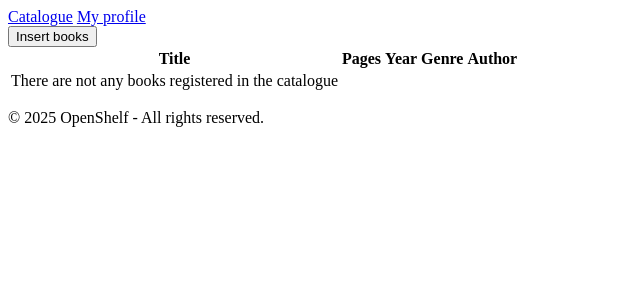
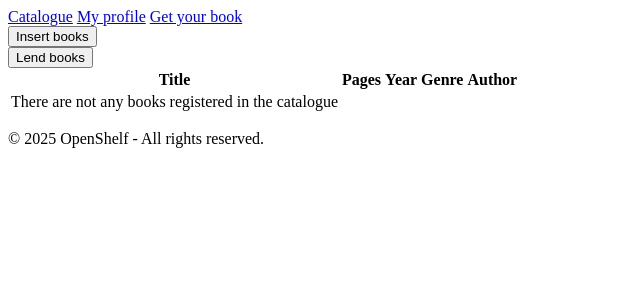
Before and after one commit to amand4morais/OpenShelf, a PHP site: page /catalogue in a window 1280 px wide. Shown: the top 300 px of the page, without its empty margins (0-640 px from the left). Run offline with PHP 8.4, Linux system fonts and the light colour scheme.

Commit message:
lending books feature added

```diff
--- a/controllers/catalogue.controller.php
+++ b/controllers/catalogue.controller.php
@@ -8,7 +8,34 @@
 
         $action = 'insert-book';
 
-    elseif($action == 'save') :
+    elseif($action == 'search-to-lend') :
+
+        $action = 'search-book-to-lend';
+
+    elseif($action == 'show-book-lend') :
+
+        $action = 'show-book';
+
+    elseif($action == 'save-lend') :
+
+        if($_SERVER['REQUEST_METHOD'] === 'POST') :
+
+            $book_lended = $_POST['book'];
+
+            if(!empty($book_lended)) :
+
+                $_SESSION['my-books'][] = [
+
+                    'book_lended' => $book_lended
+                ];
+
+            endif;
+
+        endif;
+
+        header('Location: /catalogue');
+
+    elseif($action == 'save-book') :
 
         if($_SERVER['REQUEST_METHOD'] === 'POST') :
 
@@ -38,3 +65,10 @@
     endif;
 
     require_once("views.php");
+
+
+//pensando como fazer
+//teremos que ter um método de pesquisar um livro -> search bar
+//iterar pela session com os livros cadastrados e mostrar conforme o que for pesquisado
+//só é possível emprestar um livro se tiver logado, mas antes faremos sem a feature do login
+//fazer um botão "LEND" no catalogue
--- a/layout/header.php
+++ b/layout/header.php
@@ -10,6 +10,7 @@
         <div id="main-menu">
             <a href="/catalogue">Catalogue</a>
             <a href="/my-profile">My profile</a>
+            <a href="/catalogue/search-to-lend">Get your book</a>
         </div>
     </div>
 </header>
--- a/views/catalogue.view.php
+++ b/views/catalogue.view.php
@@ -3,6 +3,12 @@
         <button>Insert books</button>
     </a>
 </div>
+<div class="button_lend">
+    <a href="/catalogue/search-to-lend">
+        <button>Lend books</button>
+    </a>
+</div>
+
 <table>
     <tr>
         <th>Title</th>
--- a/views/insert-book.view.php
+++ b/views/insert-book.view.php
@@ -2,7 +2,7 @@
     <h2>Insert new book</h2>
 </div>
 
-<form id="book-form" method="POST" action="/catalogue/save">
+<form id="book-form" method="POST" action="/catalogue/save-book">
     <div class="book_title">
         <input type="text" name="book_title" placeholder="Insert the title of the book">
     </div>
```
Also changed, not shown: controllers/my-profile.controller.php (added, +9 -0 lines), views/my-profile.view.php (added, +29 -0 lines), views/search-book-to-lend.view.php (added, +8 -0 lines), views/show-book.view.php (added, +45 -0 lines).
